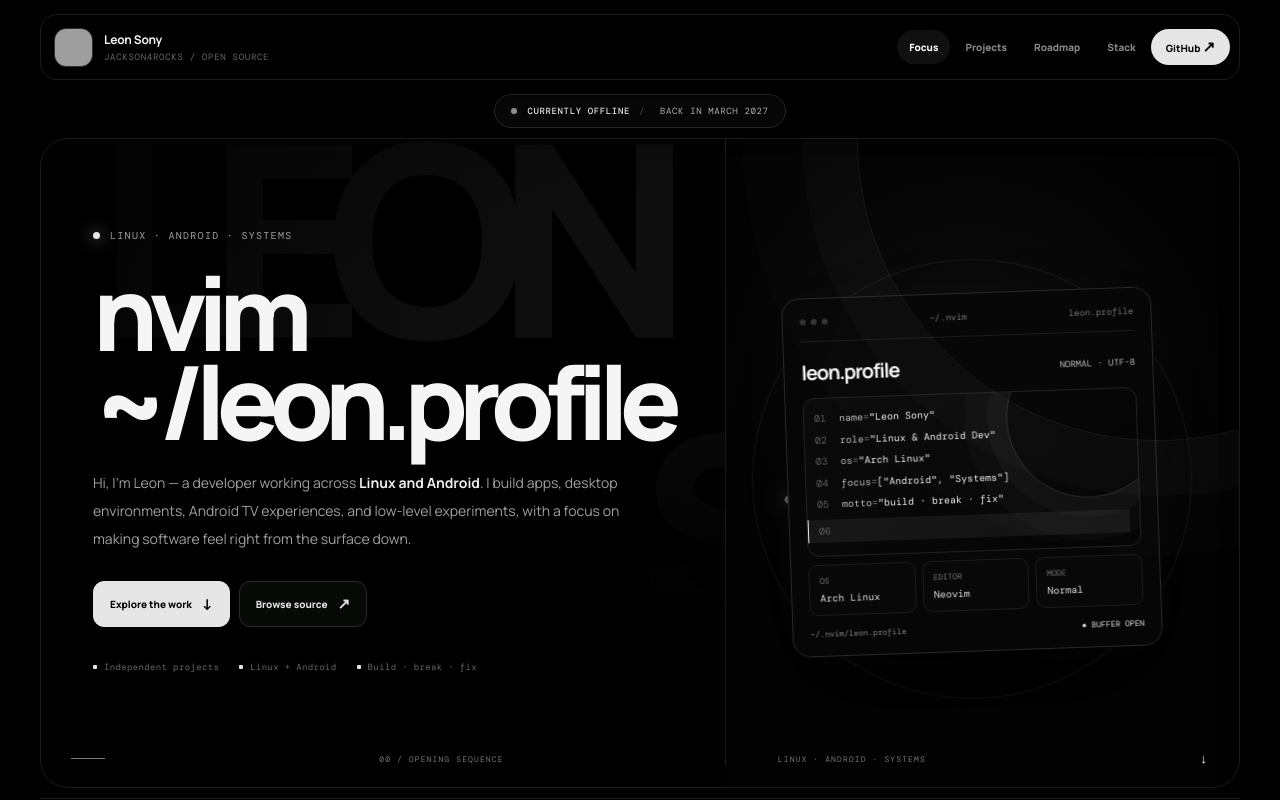
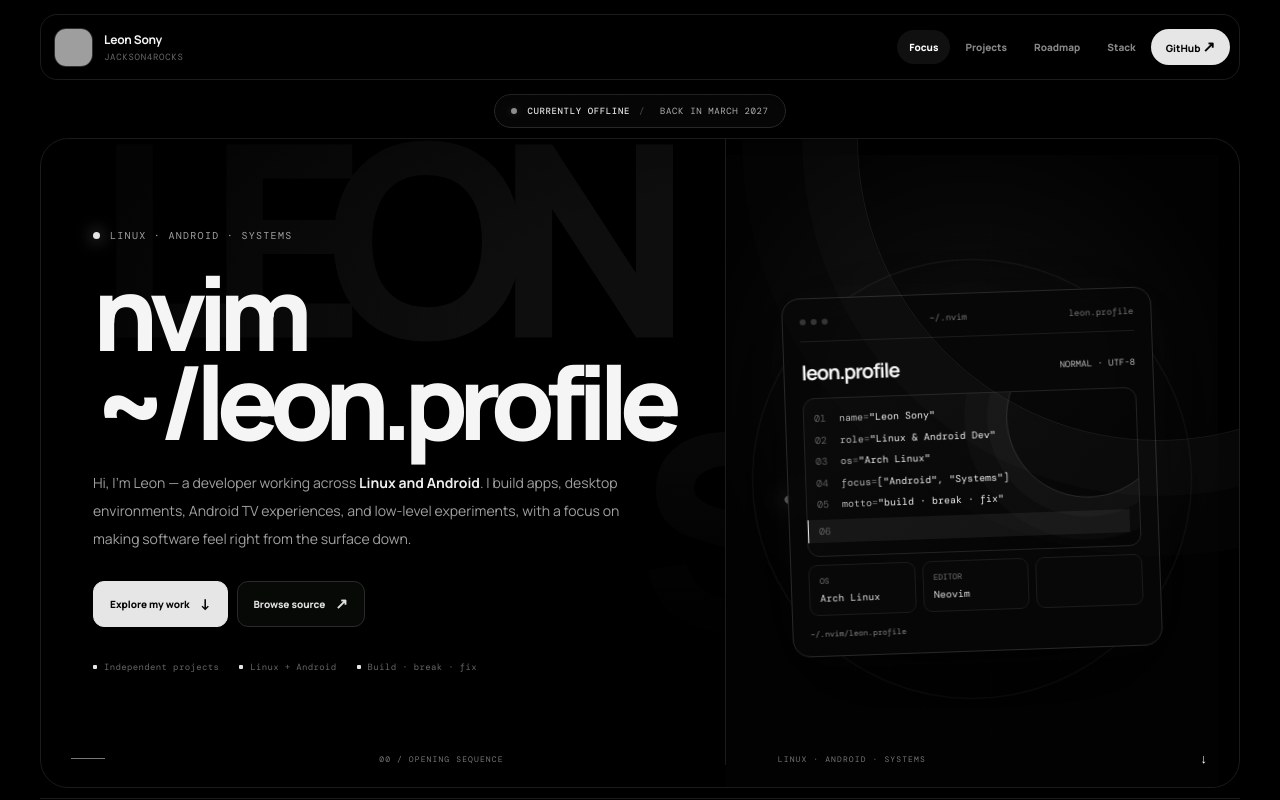
Before and after one commit to Jackson4Rocks/jackson4rocks.github.io, a plain HTML site: page index.html in a window 1280 px wide. Shown: the top 800 px of the page. Drawn offline with nearby package versions, Linux system fonts and the light colour scheme; grey boxes are pictures that could not be loaded.

Commit message:
update to stuff, idk let me sleep

```diff
--- a/index.html
+++ b/index.html
@@ -160,7 +160,7 @@ body:after{content:"";position:fixed;z-index:99;left:0;top:0;width:100%;height:2
 <header class="nav">
   <a class="brand" href="#top" aria-label="Leon Sony — home">
     <div class="brand-avatar"><img src="https://github.com/Jackson4Rocks.png?size=128" alt="Leon Sony" loading="eager" fetchpriority="high"></div>
-    <div class="brand-copy"><strong>Leon Sony</strong><span>JACKSON4ROCKS / OPEN SOURCE</span></div>
+    <div class="brand-copy"><strong>Leon Sony</strong><span>JACKSON4ROCKS</span></div>
   </a>
   <nav class="navlinks" aria-label="Primary navigation">
     <a href="#focus" data-section-link="focus">Focus</a><a href="#projects" data-section-link="projects">Projects</a><a href="#lab" data-section-link="lab">Roadmap</a><a href="#stack" data-section-link="stack">Stack</a>
@@ -180,7 +180,7 @@ body:after{content:"";position:fixed;z-index:99;left:0;top:0;width:100%;height:2
       <div class="kicker">Linux · Android · Systems</div>
       <h1>nvim ~/leon.profile</h1>
       <p class="hero-copy">Hi, I'm Leon — a developer working across <strong>Linux and Android</strong>. I build apps, desktop environments, Android TV experiences, and low-level experiments, with a focus on making software feel right from the surface down.</p>
-      <div class="actions"><a class="button primary" href="#projects">Explore the work <span class="arrow">↓</span></a><a class="button" href="https://github.com/Jackson4Rocks" target="_blank" rel="noreferrer">Browse source <span class="arrow">↗</span></a></div>
+      <div class="actions"><a class="button primary" href="#projects">Explore my work <span class="arrow">↓</span></a><a class="button" href="https://github.com/Jackson4Rocks" target="_blank" rel="noreferrer">Browse source <span class="arrow">↗</span></a></div>
       <div class="hero-meta"><span>Independent projects</span><span>Linux + Android</span><span>Build · break · fix</span></div>
     </div>
     <div class="hero-right" aria-label="Illustration of a system dashboard">
@@ -197,8 +197,8 @@ body:after{content:"";position:fixed;z-index:99;left:0;top:0;width:100%;height:2
           <div class="code-line"><span class="line-no">05</span><span class="code-key">motto</span><span class="code-eq"> = </span><span class="code-value">"build · break · fix"</span></div>
           <div class="code-line active"><span class="line-no">06</span><span class="cursor"></span></div>
         </div></div>
-        <div class="system-stats"><div class="system-stat"><small>OS</small><b>Arch Linux</b></div><div class="system-stat"><small>EDITOR</small><b>Neovim</b></div><div class="system-stat"><small>MODE</small><b>Normal</b></div></div>
-        <div class="system-foot"><span>~/.nvim/leon.profile</span><span class="live">● BUFFER OPEN</span></div>
+        <div class="system-stats"><div class="system-stat"><small>OS</small><b>Arch Linux</b></div><div class="system-stat"><small>EDITOR</small><b>Neovim</b></div><div class="system-stat"><b></b></div></div>
+        <div class="system-foot"><span>~/.nvim/leon.profile</span><span class="live"></span></div>
       </div>
     </div>
     <div class="hero-cine-rail"><span>00 / Opening sequence</span><span>Linux · Android · Systems</span><span class="scroll-cue"></span></div>
```
